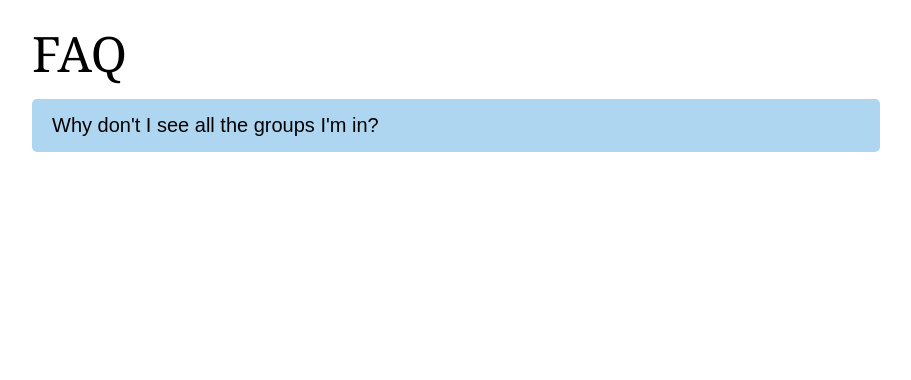
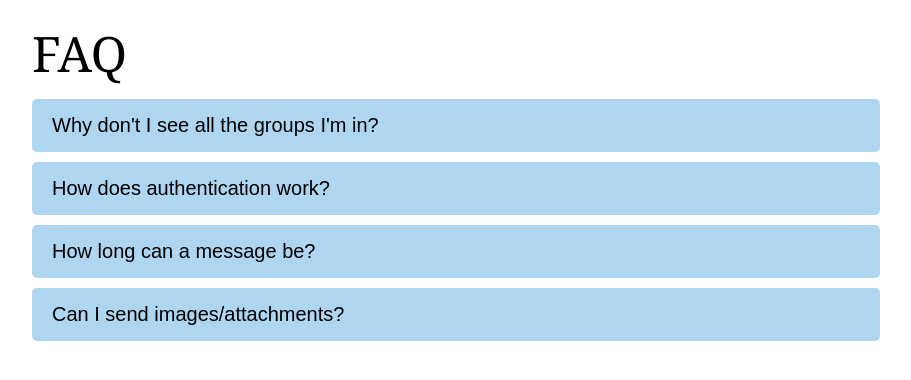
Before and after one commit to stuejho/groupme-all-message, a Flask app: page /faq in a window 1280 px wide. Shown: the part 48-428 px from the top of the page, without its empty margins (184-1095 px from the left). Run offline with Flask 2, Linux system fonts and the light colour scheme.

Commit message:
Add more FAQs
Add entries for authentication, max message length, and images/attachments

```diff
--- a/templates/faq.html
+++ b/templates/faq.html
@@ -7,6 +7,30 @@
       <button class="faq-trigger">Why don't I see all the groups I'm in?</button>
       <div class="faq-content">
         <p>You can only send group mentions to groups where you are an admin or owner.</p>
+      </div>
+    </li>
+    <li class="faq-item">
+      <button class="faq-trigger">How does authentication work?</button>
+      <div class="faq-content">
+        <p>
+          First, you authenticate using GroupMe's OAuth portal. Then, you are
+          redirected back to this site with an access token. This token is
+          briefly processed by the site server and then locally stored on your
+          browser. The stored token is used whenever you send a message. This
+          site does not see your outgoing messages.
+        </p>
+      </div>
+      </li>
+    <li class="faq-item">
+      <button class="faq-trigger">How long can a message be?</button>
+      <div class="faq-content">
+        <p>The maximum message size is 990 characters.</p>
+      </div>
+    </li>
+    <li class="faq-item">
+      <button class="faq-trigger">Can I send images/attachments?</button>
+      <div class="faq-content">
+        <p>Support for sending images/attachments is not supported.</p>
       </div>
     </li>
   </ul>
```
